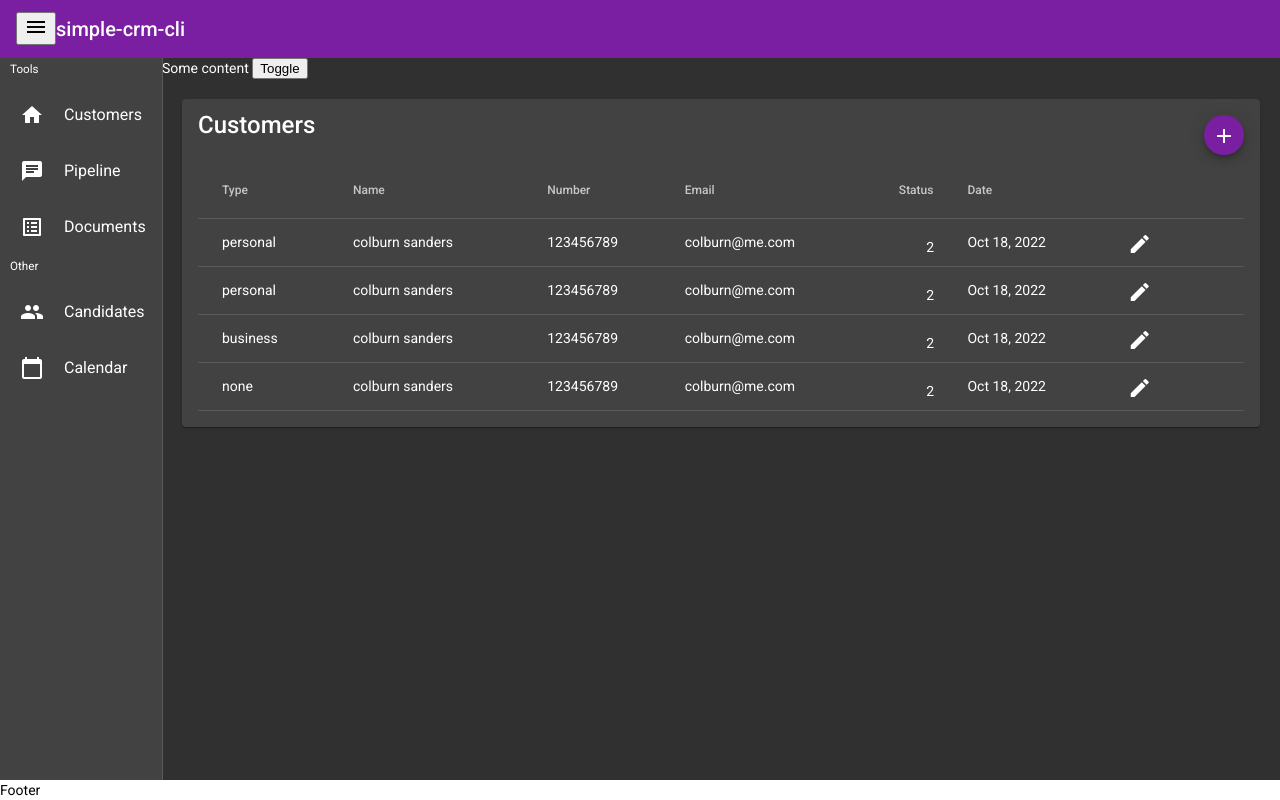
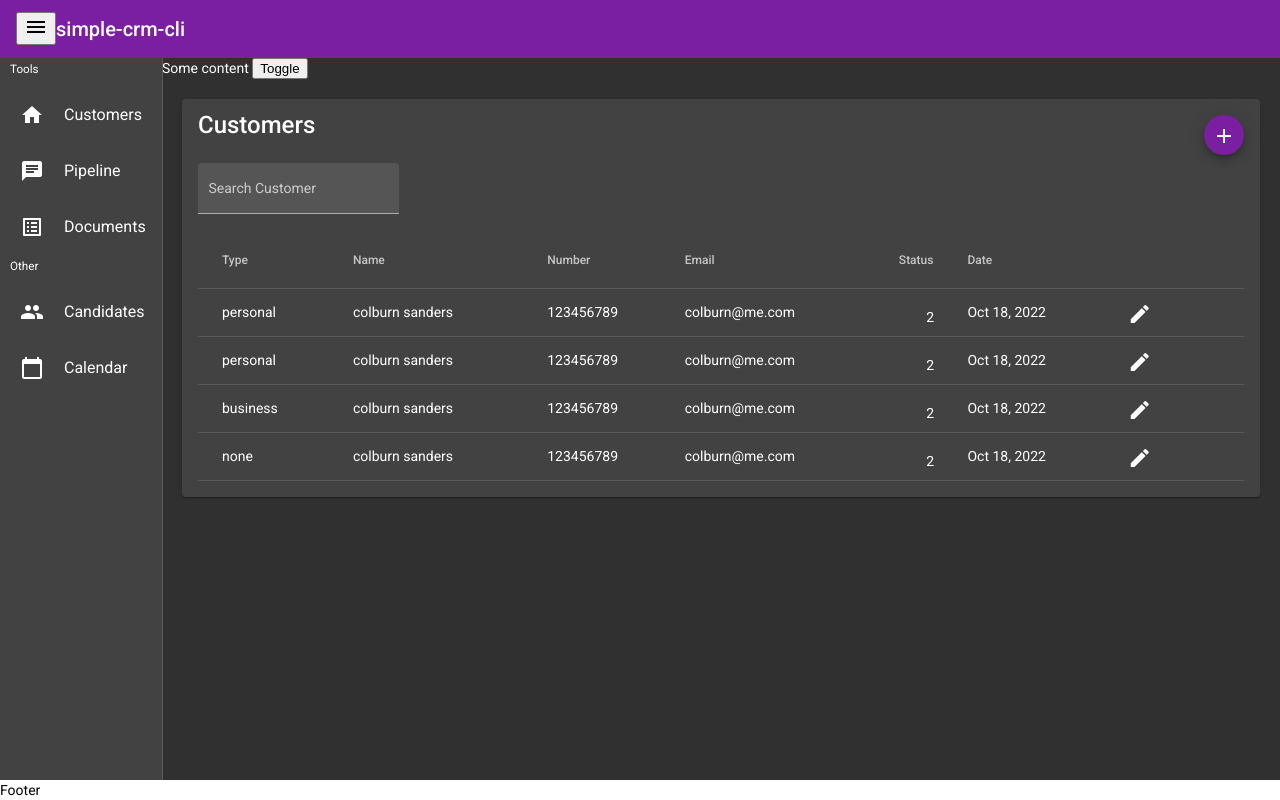
Before and after one commit to colburncodes/angular-fundamentals, an Angular app in the folder simple-crm-cli/: page /customers in a window 1280 px wide. Built offline with nearby package versions, Linux system fonts and the light colour scheme.

Commit message:
add a filter using rxjs operators

```diff
--- a/simple-crm-cli/src/app/customer/customer-list-page/customer-list-page.component.html
+++ b/simple-crm-cli/src/app/customer/customer-list-page/customer-list-page.component.html
@@ -8,13 +8,20 @@
     </button>
   </mat-card-title>
 
-  <table mat-table [dataSource]="dataSource" style="width: 100%;">
+  <form class="example-form">
+    <mat-form-field class="example-full-width" appearance="fill">
+      <mat-label>Search Customer</mat-label>
+      <input matInput [formControl]="filterInputStr" type="text" placeholder="Search Customer" value="filterInputStr">
+    </mat-form-field>
+  </form>
+
+
+  <table mat-table [dataSource]="(customers$ | async) || []" style="width: 100%;">
     <ng-container matColumnDef="type">
       <!-- The matColumnDef value above must match a name in the displayColumns array  -->
       <th mat-header-cell *matHeaderCellDef> Type </th>
       <td mat-cell *matCellDef="let row"> {{row.type}} </td>
     </ng-container>
-
 
     <ng-container matColumnDef="name">
       <!-- The matColumnDef value above must match a name in the displayColumns array  -->
--- a/simple-crm-cli/src/app/customer/customer-list-page/customer-list-page.component.ts
+++ b/simple-crm-cli/src/app/customer/customer-list-page/customer-list-page.component.ts
@@ -5,6 +5,16 @@ import { CustomerService } from '../customer.service';
 import { MatDialog } from '@angular/material/dialog';
 import { CustomerCreateDialogComponent } from '../customer-create-dialog/customer-create-dialog.component';
 import { Router } from '@angular/router';
+import {
+  BehaviorSubject,
+  combineLatest,
+  debounceTime,
+  Observable,
+  shareReplay,
+  startWith,
+  switchMap,
+} from 'rxjs';
+import { FormControl } from '@angular/forms';
 
 @Component({
   selector: 'app-customer-list-page',
@@ -12,8 +22,8 @@ import { Router } from '@angular/router';
   styleUrls: ['./customer-list-page.component.scss'],
 })
 export class CustomerListPageComponent implements OnInit {
-  customers: Customer[] = [];
-  dataSource!: MatTableDataSource<Customer>; // The ! tells Angular you know it may be used before it is set.  Try it without to see the error
+  customers$: Observable<Customer[]>;
+  filterInputStr = new FormControl('');
   displayColumns = [
     'type',
     'name',
@@ -23,21 +33,28 @@ export class CustomerListPageComponent implements OnInit {
     'lastContactDate',
     'actions',
   ];
+  reload$ = new BehaviorSubject<number>(0);
 
   constructor(
     private custServ: CustomerService,
     public dialog: MatDialog,
     private router: Router
   ) {
-    this.custServ.search('').subscribe({
-      next: (list) => {
-        this.customers = list;
-      },
-    });
-    this.dataSource = new MatTableDataSource(this.customers);
+    this.customers$ = combineLatest([
+      this.filterInputStr.valueChanges.pipe(startWith('')),
+      this.reload$,
+    ]).pipe(
+      debounceTime(200),
+      switchMap(([input]) => this.custServ.search(input)),
+      shareReplay()
+    );
   }
 
   ngOnInit(): void {}
+
+  search() {
+    this.reload$.next(this.reload$.value + 1);
+  }
 
   viewDetail(customer: Customer): void {
     this.router.navigate(['/customer/', customer.customerId]);
--- a/simple-crm-cli/src/app/customer/customer-mock.service.ts
+++ b/simple-crm-cli/src/app/customer/customer-mock.service.ts
@@ -74,17 +74,13 @@ export class CustomerMockService extends CustomerService {
   }
 
   override search(term: string): Observable<Customer[]> {
-    // localStorage.setItem('customers', JSON.stringify(this.customers));
+    let result = this.customers.filter((customer) => {
+      return customer.firstName
+        .toLocaleLowerCase()
+        .includes(term.toLocaleLowerCase());
+    });
 
-    // const items = this.customers.filter((customer) => {
-    //   return customer.firstName
-    //     .toLocaleLowerCase()
-    //     .includes(term.toLocaleLowerCase());
-    // });
-
-    const items = this.customers;
-
-    return of(items);
+    return of(result);
   }
 
   override insert(customer: Customer): Observable<Customer> {
```
